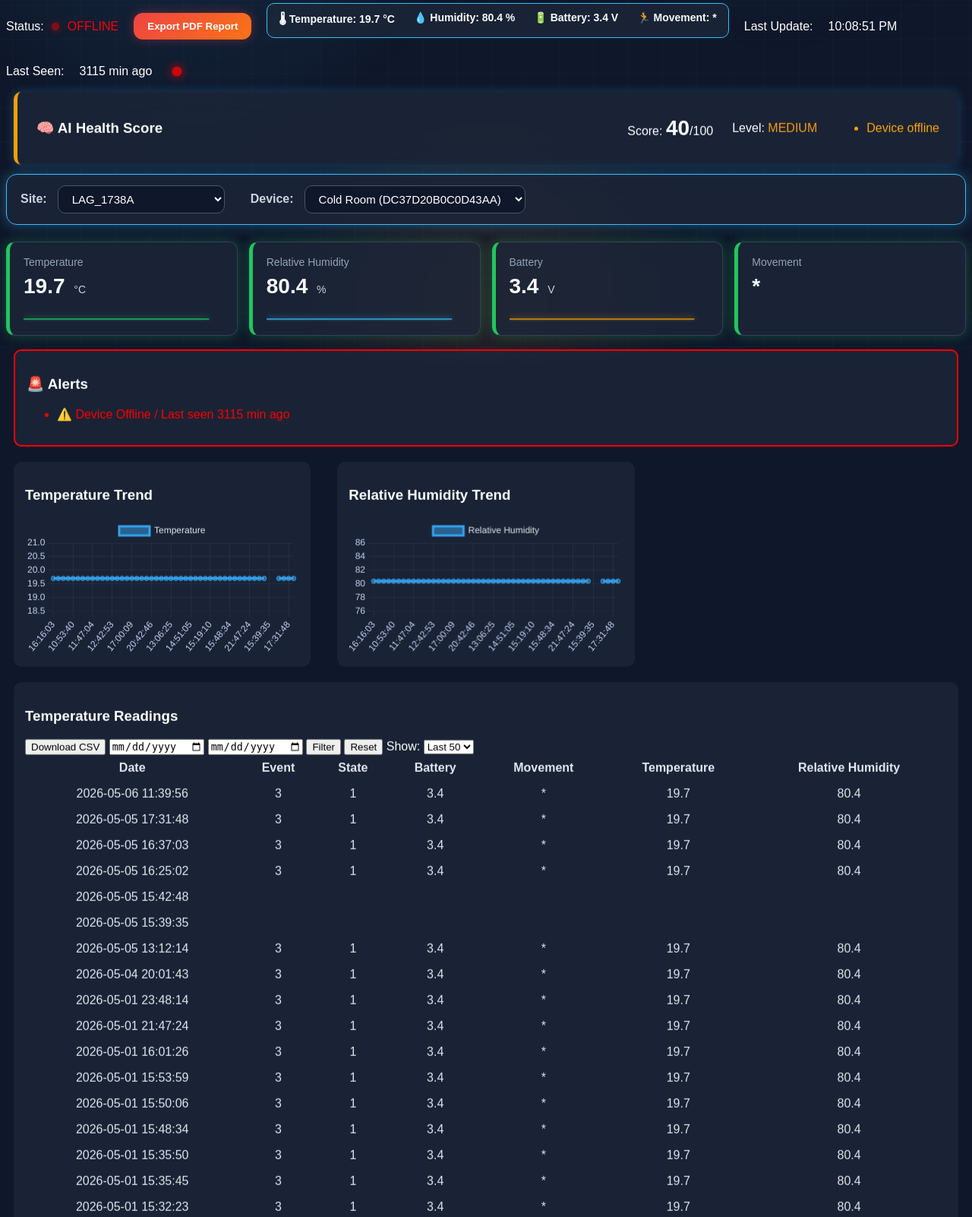
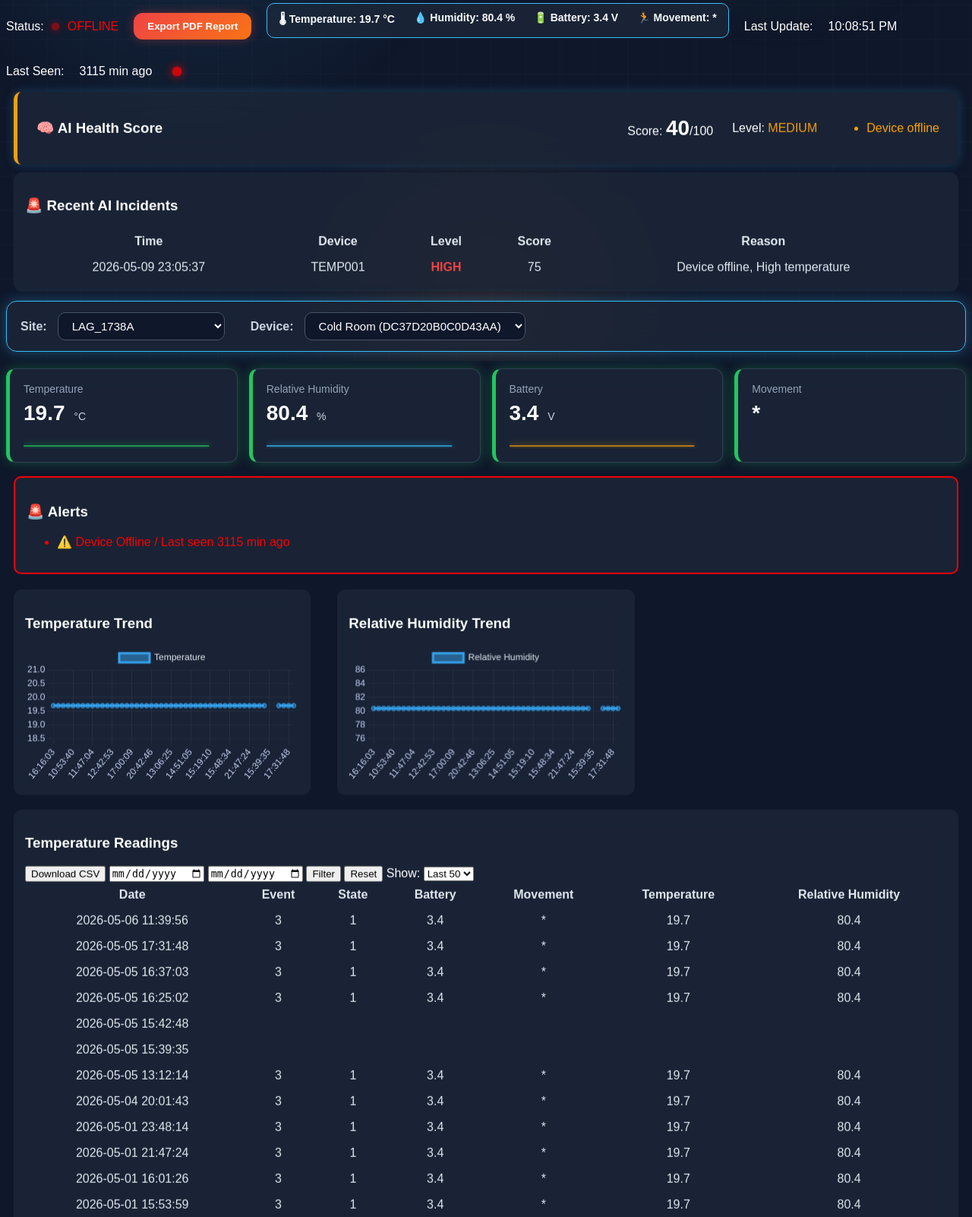
Before and after one commit to mokaumi/industrial-iot-monitoring-platform, a Flask app: page / in a window 1280 px wide. Shown: the part 325-1927 px from the top of the page at 76% size. Run offline with Flask 3, Linux system fonts and the light colour scheme; a user stored in the database is signed in; data comes from the database, SQL or seed files in the repository; both versions use the stored data as it was after the commit; some libraries are stand-ins or nearby versions.

Commit message:
Add anomaly history tracking

```diff
--- a/anomaly.py
+++ b/anomaly.py
@@ -1,6 +1,9 @@
-def analyze_temperature(temperature=None, humidity=None, battery=None, status="ONLINE"):
+def analyze_temperature(temperature=None, humidity=None, battery=None, status="ONLINE", temp_history=None):
     score = 0
     reasons = []
+
+    if temp_history is None:
+        temp_history = []
 
     if status == "OFFLINE":
         score += 40
@@ -13,6 +16,20 @@ def analyze_temperature(temperature=None, humidity=None, battery=None, status="O
         elif temperature < 10:
             score += 25
             reasons.append("Low temperature")
+
+    if len(temp_history) >= 5 and temperature is not None:
+        previous_values = [t for t in temp_history[-5:-1] if t is not None]
+
+        if previous_values:
+            avg_temp = sum(previous_values) / len(previous_values)
+            change = temperature - avg_temp
+
+            if change >= 8:
+                score += 30
+                reasons.append(f"Sudden temperature rise (+{change:.1f}°C)")
+            elif change <= -8:
+                score += 20
+                reasons.append(f"Sudden temperature drop ({change:.1f}°C)")
 
     if humidity is not None and humidity > 85:
         score += 20
@@ -86,7 +103,7 @@ def analyze_ac_meter(voltage1=None, current1=None, frequency=None, pf1=None, sta
 def build_result(score, reasons):
     score = min(score, 100)
 
-    if score >= 70:
+    if score >= 60:
         level = "HIGH"
     elif score >= 35:
         level = "MEDIUM"
--- a/app.py
+++ b/app.py
@@ -7,7 +7,8 @@ import json
 from datetime import datetime
 from database import (
     init_db, insert_data, get_all_data, get_data_by_device, get_devices,
-    init_users_table, get_user_by_username, create_user, get_all_users, delete_user_by_id
+    init_users_table, get_user_by_username, create_user, get_all_users,
+    delete_user_by_id, insert_anomaly_event, recent_anomaly_exists, get_recent_anomaly_events
 )
 from auth import register_auth_routes, require_role
 from admin import register_admin_routes
@@ -48,6 +49,32 @@ register_admin_routes(app)
 
 
 # ---------------- ROUTES ----------------
+@app.route("/anomaly_history")
+def anomaly_history():
+    check = require_role("admin", "operator", "viewer")
+    if check:
+        return check
+
+    rows = get_recent_anomaly_events()
+
+    data = []
+    for r in rows:
+        data.append({
+            "site": r[0],
+            "device_eui": r[1],
+            "device_type": r[2],
+            "score": r[3],
+            "level": r[4],
+            "reason": r[5],
+            "timestamp": r[6]
+        })
+
+    return jsonify(data)
+
+
+
+
+
 @app.route("/api/telemetry", methods=["POST"])
 def api_telemetry():
     api_key = request.headers.get("X-API-Key")
@@ -681,12 +708,36 @@ def temperature_data():
             temperature=data["temperature"][-1],
             humidity=data["humidity"][-1],
             battery=data["battery"][-1],
-            status=data["status"]
-        )
+            status=data["status"],
+            temp_history=data["temperature"]
+)
     else:
         anomaly = analyze_temperature(status="OFFLINE")
 
     data.update(anomaly)
+
+
+    reason_text = anomaly["anomaly_level"]
+
+    if anomaly["anomaly_level"] == "HIGH":
+
+
+        already_exists = recent_anomaly_exists(
+            device_eui,
+            anomaly["anomaly_level"],
+            minutes=5
+        )
+
+        if not already_exists:
+            insert_anomaly_event(
+                site,
+                device_eui,
+                "temperature_sensor",
+                anomaly["anomaly_score"],
+                anomaly["anomaly_level"],
+                ", ".join(anomaly["anomaly_reasons"])
+            )
+
 
     return jsonify(data)
 
--- a/database.py
+++ b/database.py
@@ -21,6 +21,26 @@ def init_db():
         timestamp DATETIME
     )
     """)
+
+
+
+
+    cursor.execute("""
+    CREATE TABLE IF NOT EXISTS anomaly_events (
+        id INTEGER PRIMARY KEY AUTOINCREMENT,
+        site TEXT,
+        device_eui TEXT,
+        device_type TEXT,
+        anomaly_score INTEGER,
+        anomaly_level TEXT,
+        anomaly_reason TEXT,
+        timestamp DATETIME
+    )
+    """)
+
+
+
+
 
     conn.commit()
     conn.close()
@@ -169,3 +189,70 @@ def delete_user_by_id(user_id):
         conn.commit()
 
     conn.close()
+
+
+
+def insert_anomaly_event(site, device_eui, device_type, anomaly_score, anomaly_level, anomaly_reason):
+    conn = sqlite3.connect("iot.db")
+    cursor = conn.cursor()
+
+    cursor.execute("""
+    INSERT INTO anomaly_events (
+        site, device_eui, device_type,
+        anomaly_score, anomaly_level, anomaly_reason, timestamp
+    )
+    VALUES (?, ?, ?, ?, ?, ?, ?)
+    """, (
+        site,
+        device_eui,
+        device_type,
+        anomaly_score,
+        anomaly_level,
+        anomaly_reason,
+        datetime.now().strftime("%Y-%m-%d %H:%M:%S")
+    ))
+
+    conn.commit()
+    conn.close()
+
+
+def recent_anomaly_exists(device_eui, anomaly_level, minutes=5):
+    conn = sqlite3.connect("iot.db")
+    cursor = conn.cursor()
+
+    cursor.execute("""
+    SELECT timestamp FROM anomaly_events
+    WHERE device_eui = ?
+    AND anomaly_level = ?
+    ORDER BY id DESC
+    LIMIT 1
+    """, (device_eui, anomaly_level))
+
+    row = cursor.fetchone()
+    conn.close()
+
+    if not row:
+        return False
+
+    last_time = datetime.strptime(row[0], "%Y-%m-%d %H:%M:%S")
+    diff = (datetime.now() - last_time).total_seconds()
+
+    return diff < minutes * 60
+
+
+def get_recent_anomaly_events(limit=30):
+    conn = sqlite3.connect("iot.db")
+    cursor = conn.cursor()
+
+    cursor.execute("""
+    SELECT site, device_eui, device_type, anomaly_score,
+           anomaly_level, anomaly_reason, timestamp
+    FROM anomaly_events
+    ORDER BY id DESC
+    LIMIT ?
+    """, (limit,))
+
+    rows = cursor.fetchall()
+    conn.close()
+
+    return rows
--- a/templates/index.html
+++ b/templates/index.html
@@ -758,6 +758,26 @@ body::after {
         <div>Level: <span id="anomalyLevel">--</span></div>
         <ul id="anomalyReasons"></ul>
     </div>
+</div>
+
+
+
+<div class="card">
+    <h3>🚨 Recent AI Incidents</h3>
+
+    <table style="width:100%; border-collapse:collapse;">
+        <thead>
+            <tr>
+                <th>Time</th>
+                <th>Device</th>
+                <th>Level</th>
+                <th>Score</th>
+                <th>Reason</th>
+            </tr>
+        </thead>
+
+        <tbody id="anomalyTableBody"></tbody>
+    </table>
 </div>
 
 
@@ -1096,6 +1116,42 @@ body::after {
 
 
 
+    async function loadAnomalyHistory() {
+
+            let r = await fetch("/anomaly_history");
+            let data = await r.json();
+
+            let body = document.getElementById("anomalyTableBody");
+
+            body.innerHTML = "";
+
+            data.forEach(a => {
+
+                let color = "lime";
+
+                if (a.level === "HIGH") {
+                    color = "#ef4444";
+                } else if (a.level === "MEDIUM") {
+                    color = "#f59e0b";
+                }
+
+                body.innerHTML += `
+        <tr>
+            <td>${a.timestamp}</td>
+            <td>${a.device_eui}</td>
+            <td style="color:${color}; font-weight:bold;">
+                ${a.level}
+            </td>
+            <td>${a.score}</td>
+            <td>${a.reason}</td>
+        </tr>`;
+            });
+        }
+
+
+
+
+
     function updateAIHealth(m) {
             document.getElementById("anomalyScore").innerText = m.anomaly_score ?? "--";
 
@@ -2721,5 +2777,8 @@ const freqChart = new Chart(document.getElementById("freqChart"), {
         }
     }
 
+    loadAnomalyHistory();
+    setInterval(loadAnomalyHistory, 10000);
+
     startDashboard();
 </script>
```
Also changed, not shown: iot.db.
